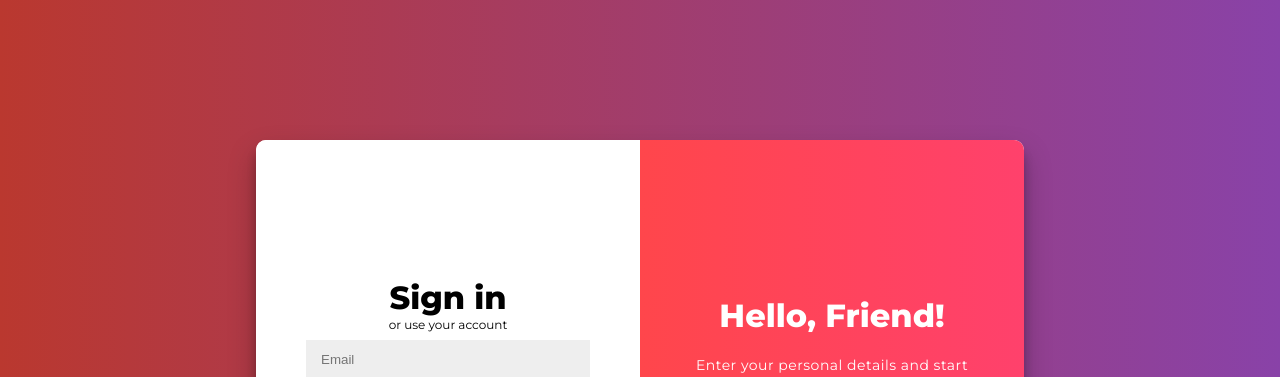
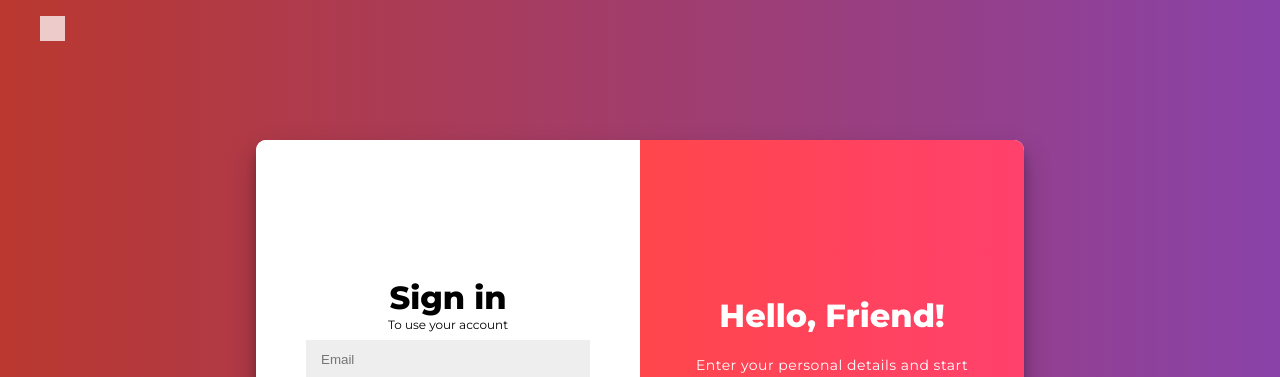
Before and after one commit to ConnorScoma1/Project-3, a React (Create React App) app: page / in a window 1280 px wide. Shown: the top 377 px of the page. Built offline with nearby package versions, Linux system fonts and the light colour scheme.

Commit message:
adding floating box

```diff
--- a/src/components/App.css
+++ b/src/components/App.css
@@ -14,6 +14,25 @@ body {
 	font-family: 'Montserrat', sans-serif;
 	height: 100vh;
 	margin: -20px 0 50px;
+}
+
+.box-area {
+    position: absolute;
+    top: 0;
+    left: 0;
+    width: 100%;
+    height: 100%;
+    overflow: hidden;
+}
+
+.box-area li {
+    position: absolute;
+    display: block;
+    list-style: none;
+    width: 25px;
+    height: 25px;
+    background: rgba(255, 255, 255, 0.2);
+    animation: animate 20s linear infinite;
 }
 
 h1 {
--- a/src/components/Login.js
+++ b/src/components/Login.js
@@ -22,7 +22,7 @@ class Login extends Component {
                     <div class="form-container sign-in-container">
                         <form action="#">
                             <h1>Sign in</h1>
-                            <span>or use your account</span>
+                            <span>To use your account</span>
                             <input type="email" placeholder="Email" />
                             <input type="password" placeholder="Password" />
                             <button>Sign In</button>
@@ -43,6 +43,17 @@ class Login extends Component {
                         </div>
                     </div>
                 </div>
+
+                <div className="floating-box">
+                    <ul className="box-area">
+                        <li></li>
+                        <li></li>
+                        <li></li>
+                        <li></li>
+                        <li></li>
+                        <li></li>
+                    </ul>
+                </div>
             </div>
         )
     }
```
